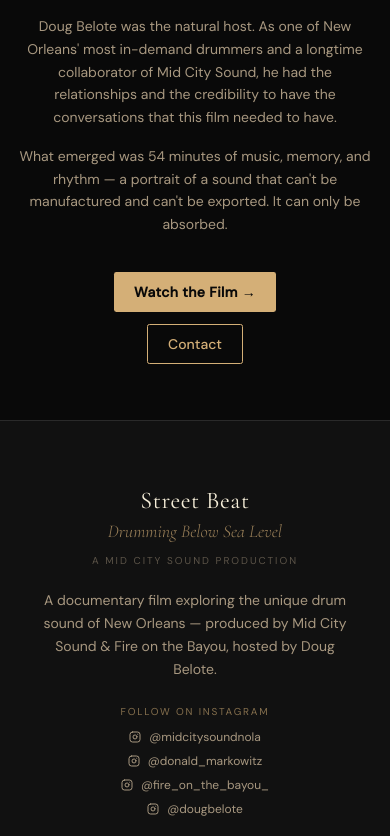
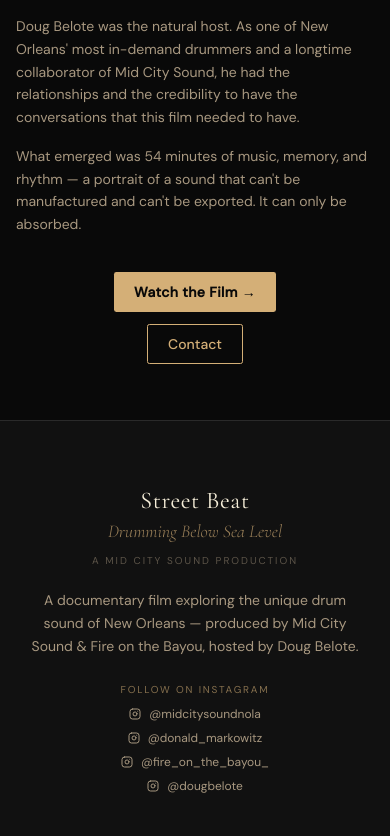
Before and after one commit to flu-wop/streetbeat, a Next.js app: page /about in a window 390 px wide. Shown: the part 1156-1992 px from the top of the page. Built offline with nearby package versions, Linux system fonts and the light colour scheme.

Commit message:
ONE FINAL PUSH

```diff
--- a/src/app/globals.css
+++ b/src/app/globals.css
@@ -64,18 +64,3 @@
   .delay-500 { animation-delay: 500ms; }
   .delay-700 { animation-delay: 700ms; }
 }
-
-/* ── Mobile center alignment ──────────────────────────────────── */
-@media (max-width: 639px) {
-  h1, h2, h3 {
-    text-align: center;
-  }
-  p {
-    text-align: center;
-  }
-  /* Override for form elements and specific left-aligned items */
-  input, textarea, label,
-  .text-left-override {
-    text-align: left;
-  }
-}
--- a/src/app/page.tsx
+++ b/src/app/page.tsx
@@ -218,7 +218,7 @@
           <div className="py-16 sm:py-20 grid md:grid-cols-[1fr_300px] gap-10 md:gap-14 items-start">
 
             {/* Synopsis */}
-            <div className="space-y-6 text-center sm:text-left">
+            <div className="space-y-6">
               <Badge variant="outline" className="text-[10px] tracking-widest uppercase">
                 About the Film
               </Badge>
@@ -227,8 +227,8 @@
                 <br />
                 <span className="text-gold-gradient italic">&ldquo;In the Cracks&rdquo;</span>
               </h2>
-              <Separator className="w-12 bg-gold/40 mx-auto sm:mx-0" />
-              <div className="space-y-4 text-mist text-sm leading-relaxed">
+              <Separator className="w-12 bg-gold/40 mx-auto" />
+              <div className="space-y-4 text-mist text-sm leading-relaxed text-center sm:text-left">
                 <p>
                   New Orleans has a drum sound unlike anywhere else on earth. It lives in the second line,
                   in the brass band, in the improvised groove that runs through everything from jazz to
@@ -281,7 +281,7 @@
                     sizes="200px"
                   />
                 </div>
-                <div>
+                <div className="text-center sm:text-left">
                   <p className="text-cream text-sm font-medium mb-1">
                     Street Beat is a Mid City Sound Studios production
                   </p>
--- a/src/components/layout/Footer.tsx
+++ b/src/components/layout/Footer.tsx
@@ -1,5 +1,3 @@
-// src/components/layout/Footer.tsx — fully centered on all screen sizes
-
 import Link  from "next/link";
 import Image from "next/image";
 import { Instagram, ExternalLink } from "lucide-react";
@@ -22,10 +20,10 @@
   return (
     <footer className="border-t border-studio-border bg-studio-charcoal">
 
-      <div className="mx-auto max-w-6xl px-6 py-16 grid grid-cols-1 md:grid-cols-3 gap-10 md:gap-12 text-center md:text-left">
+      <div className="mx-auto max-w-6xl px-6 py-16 grid grid-cols-1 md:grid-cols-3 gap-10 md:gap-12">
 
         {/* ── Brand column ── */}
-        <div className="space-y-5 md:col-span-1 flex flex-col items-center md:items-start">
+        <div className="space-y-5 md:col-span-1 text-center md:text-left">
           <div>
             <p className="font-display text-2xl text-cream tracking-wide">Street Beat</p>
             <p className="font-display text-lg text-gold/70 italic font-light">Drumming Below Sea Level</p>
@@ -33,11 +31,11 @@
               A Mid City Sound Production
             </p>
           </div>
-          <p className="text-mist text-sm leading-relaxed max-w-xs">
+          <p className="text-mist text-sm leading-relaxed md:max-w-xs mx-auto md:mx-0">
             A documentary film exploring the unique drum sound of New Orleans —
             produced by Mid City Sound &amp; Fire on the Bayou, hosted by Doug Belote.
           </p>
-          <div className="space-y-2 pt-1 w-full flex flex-col items-center md:items-start">
+          <div className="space-y-2 pt-1">
             <p className="text-[10px] tracking-[0.18em] uppercase text-gold/60">Follow on Instagram</p>
             {SOCIALS.map(({ label, href }) => (
               <a
@@ -45,7 +43,7 @@
                 href={href}
                 target="_blank"
                 rel="noopener noreferrer"
-                className="flex items-center gap-2 text-xs text-mist hover:text-gold transition-colors"
+                className="flex items-center justify-center md:justify-start gap-2 text-xs text-mist hover:text-gold transition-colors"
               >
                 <Instagram className="w-3 h-3 shrink-0" />
                 {label}
@@ -55,9 +53,9 @@
         </div>
 
         {/* ── Film links ── */}
-        <div className="space-y-4 flex flex-col items-center md:items-start">
+        <div className="space-y-4 text-center md:text-left">
           <p className="text-[10px] font-medium tracking-[0.18em] uppercase text-gold/70">Film</p>
-          <ul className="space-y-2.5 flex flex-col items-center md:items-start">
+          <ul className="space-y-2.5">
             {SITE_LINKS.map(({ label, href }) => (
               <li key={label}>
                 <Link href={href} className="text-sm text-mist hover:text-cream transition-colors">
@@ -69,8 +67,8 @@
         </div>
 
         {/* ── Production ── */}
-        <div className="space-y-4 flex flex-col items-center">
-          <p className="text-[10px] font-medium tracking-[0.18em] uppercase text-gold/70 self-center">Production</p>
+        <div className="space-y-4 text-center">
+          <p className="text-[10px] font-medium tracking-[0.18em] uppercase text-gold/70">Production</p>
 
           <Link
             href="https://midcitysound.com"
@@ -89,7 +87,7 @@
                 />
               </div>
             </div>
-            <p className="text-center text-mist text-xs leading-relaxed group-hover:text-cream transition-colors">
+            <p className="text-mist text-xs leading-relaxed group-hover:text-cream transition-colors">
               The studio behind the sound. Book studio sessions in New Orleans.
             </p>
             <div className="flex items-center justify-center gap-1.5 mt-3 text-gold/50 text-[10px] group-hover:text-gold transition-colors">
```
